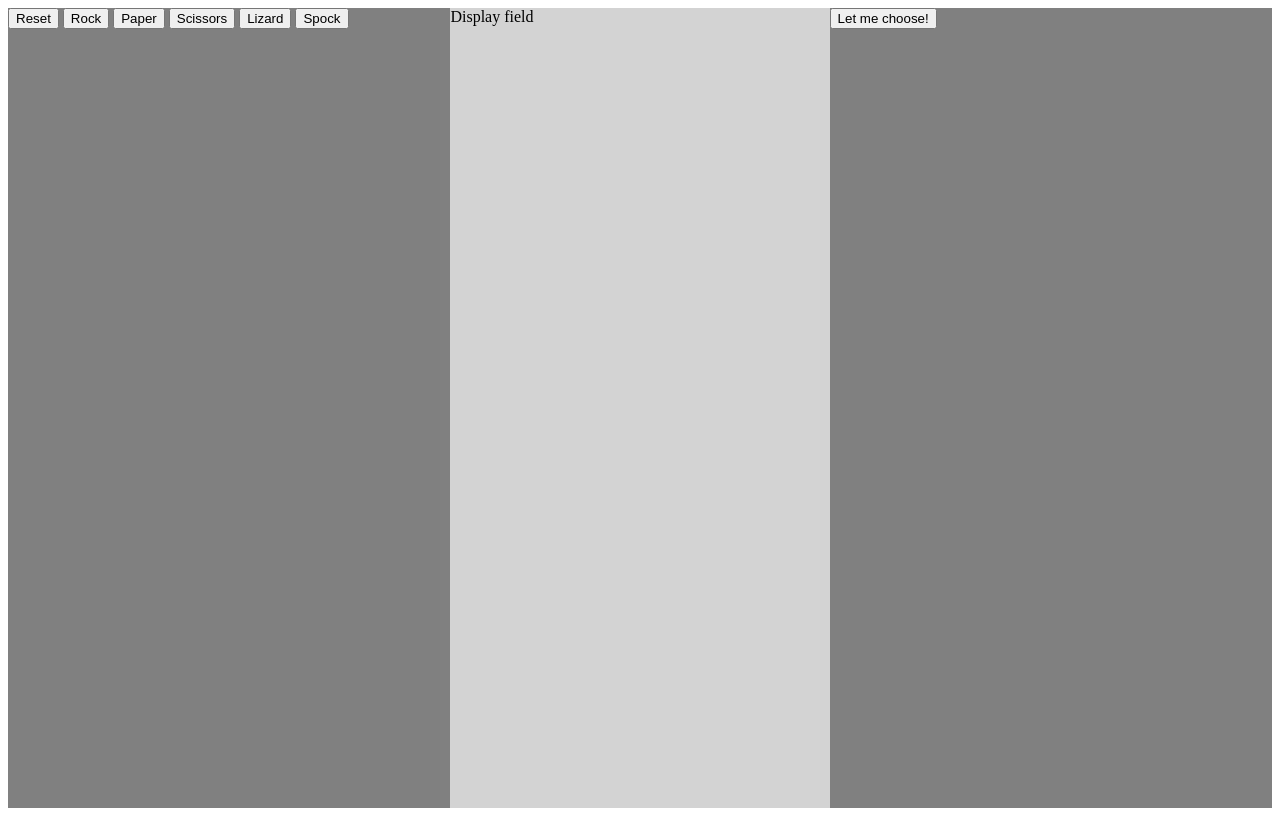
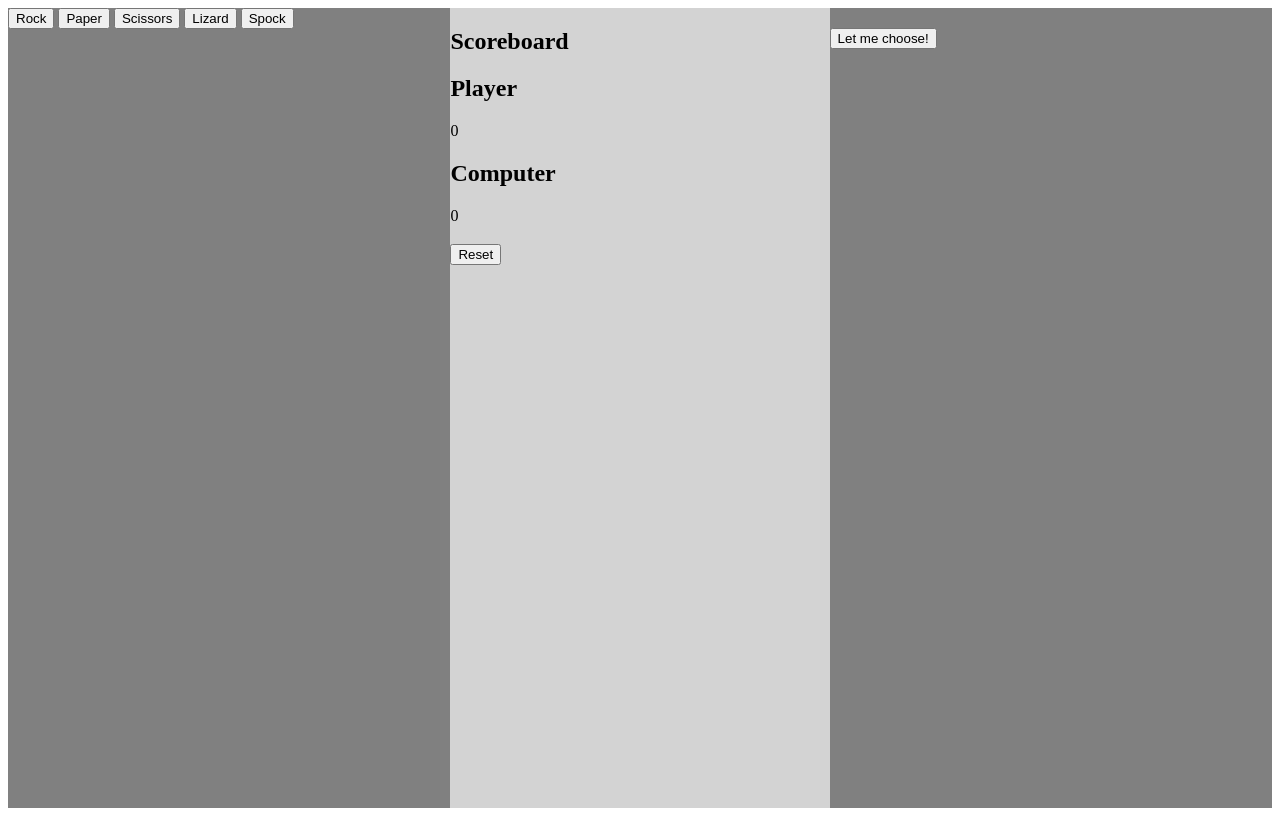
Before and after one commit to z3no/rock-paper-scissors-lizard-spock, a plain HTML site: page index.html in a window 1280 px wide. Drawn offline with Linux system fonts and the light colour scheme.

Commit message:
added a score field for the player and computer, added a div which will give the result of who won a round

```diff
--- a/index.html
+++ b/index.html
@@ -11,20 +11,36 @@
 
 <body>
     <main>
-        <div class="player">
-            <button id="reset">Reset</button>
+        <section class="player">
             <button id="rock">Rock</button>
             <button id="paper">Paper</button>
             <button id="scissors">Scissors</button>
             <button id="lizard">Lizard</button>
             <button id="spock">Spock</button>
-        </div>
-        <div class="displayField">
-            Display field
-        </div>
-        <div class="computer">
+        </section>
+        <section class="displayField">
+            <h1>Scoreboard</h1>
+            <div class="score">
+                <div class="playerScore">
+                    <h2>Player</h2>
+                    <p id="playerCount">0</p>
+                </div>
+                <div class="computerScore">
+                    <h2>Computer</h2>
+                    <p id="computerCount">0</p>
+                </div>
+            </div>
+            <div class="result">
+                <h1 id="result"></h1>
+            </div>
+            <div class="reset">
+                <button id="reset">Reset</button>
+            </div>
+        </section>
+        <section class="computer">
+            <h2 id="randomChoice"></h2>
             <button id="random">Let me choose!</button>
-        </div>
+        </section>
     </main>
 </body>
 
```
